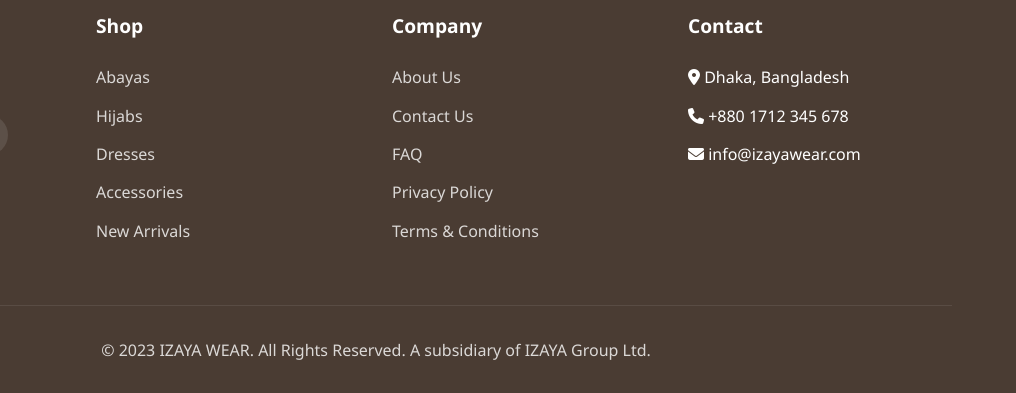
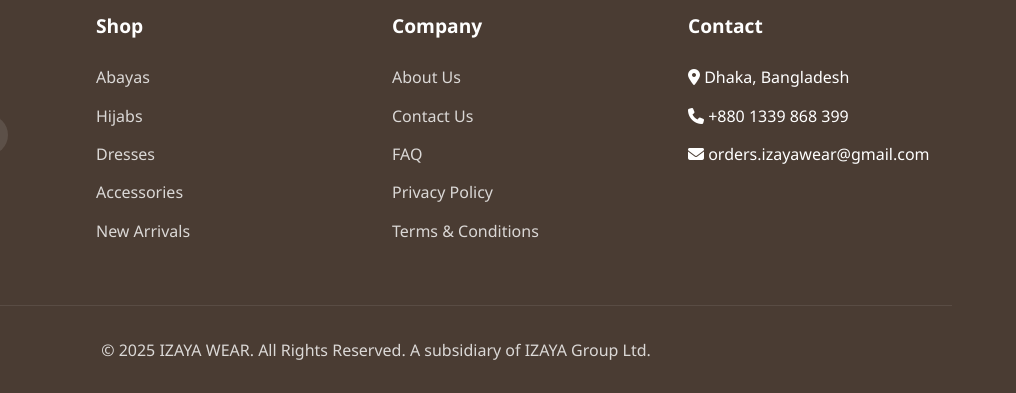
Before and after one commit to aktar11087/izayawear-site, a plain HTML site: page index.html in a window 1280 px wide. Shown: the part 3747-4140 px from the top of the page, 264-1280 px from the left. Drawn offline with Linux system fonts and the light colour scheme.

Commit message:
contact updated

```diff
--- a/index.html
+++ b/index.html
@@ -717,13 +717,13 @@
                     <h3>Contact</h3>
                     <ul>
                         <li><i class="fas fa-map-marker-alt"></i> Dhaka, Bangladesh</li>
-                        <li><i class="fas fa-phone"></i> +880 1712 345 678</li>
-                        <li><i class="fas fa-envelope"></i> info@izayawear.com</li>
+                        <li><i class="fas fa-phone"></i> +880 1339 868 399</li>
+                        <li><i class="fas fa-envelope"></i> orders.izayawear@gmail.com</li>
                     </ul>
                 </div>
             </div>
             <div class="copyright">
-                <p>&copy; 2023 IZAYA WEAR. All Rights Reserved. A subsidiary of IZAYA Group Ltd.</p>
+                <p>&copy; 2025 IZAYA WEAR. All Rights Reserved. A subsidiary of IZAYA Group Ltd.</p>
             </div>
         </div>
     </footer>
```
